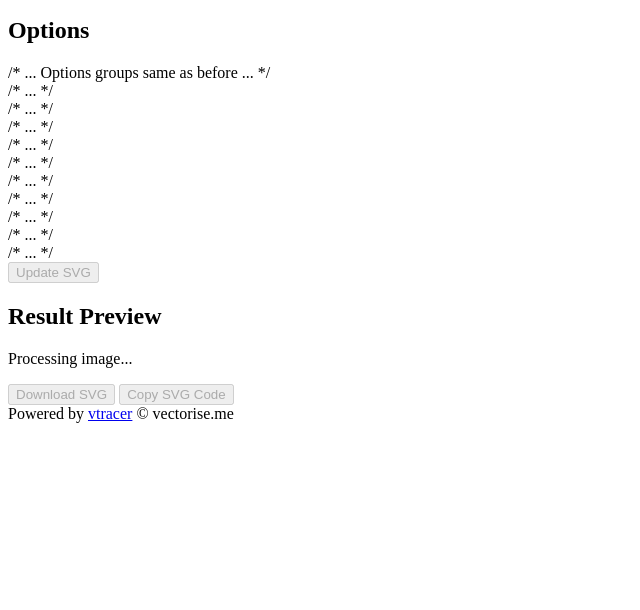
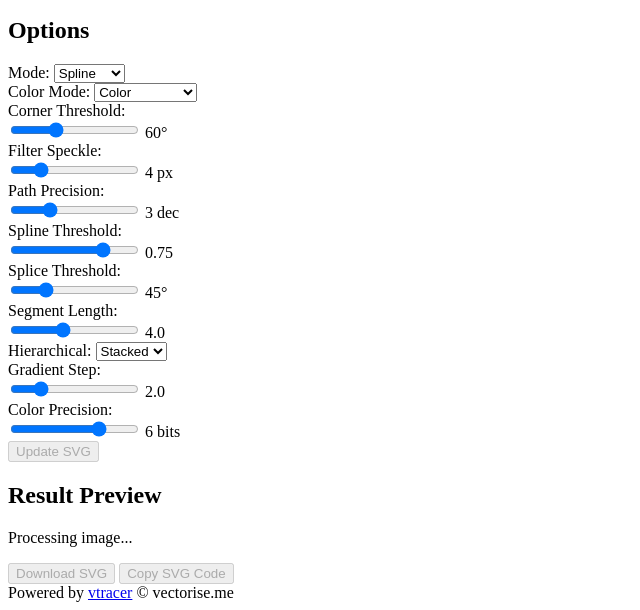
Before and after one commit to JonathanWeerakkody/Vectorise_Me, a website: page public/index.html in a window 1280 px wide. Shown: the part 617-1227 px from the top of the page, without its empty margins (0-640 px from the left). Before the commit the page ends 1048 px from the top, so only its background shows below. Drawn offline with Linux system fonts and the light colour scheme.

Commit message:
Update index.html

```diff
--- a/public/index.html
+++ b/public/index.html
@@ -3,7 +3,7 @@
 <head>
     <meta charset="UTF-8">
     <meta name="viewport" content="width=device-width, initial-scale=1.0">
-    <meta name="description" content="Convert images to high-quality, customizable SVG vectors instantly online. Powered by vtracer.">
+    <meta name="description" content="Convert images to high-quality, customizable SVG vector files instantly online. Powered by vtracer.">
     <title>vectorise.me - AI-Powered Vectorization</title>
     <!-- Favicons -->
     <link rel="icon" type="image/x-icon" href="/assets/images/favicon.ico">
@@ -11,8 +11,8 @@
     <link rel="apple-touch-icon" sizes="180x180" href="/assets/images/apple-touch-icon.png">
     <!-- Stylesheet -->
     <link rel="stylesheet" href="style.css">
-    <!-- Font Awesome for Icons (Optional, but nice for UI) -->
-    <link rel="stylesheet" href="https://cdnjs.cloudflare.com/ajax/libs/font-awesome/6.2.0/css/all.min.css">
+    <!-- Font Awesome for Icons (Optional) -->
+    <link rel="stylesheet" href="https://cdnjs.cloudflare.com/ajax/libs/font-awesome/6.2.0/css/all.min.css" integrity="sha512-xh6O/CkQoPOWDdYTDqeRdPCVd1SpvCA9XXcUnZS2FmJNp1coAFzvtCN9BmamE+4aHK8yyUHUSCcJHgXloTyT2A==" crossorigin="anonymous" referrerpolicy="no-referrer" />
 </head>
 <body>
     <div class="app-container">
@@ -32,7 +32,7 @@
                         <i class="fas fa-cloud-upload-alt upload-icon"></i>
                         <p class="upload-text">Drag & Drop Your Image Here</p>
                         <p class="upload-or">or</p>
-                        <label for="imageInput" class="file-label button-primary">Choose File</label>
+                        <label for="imageInput" class="button-primary file-label-button">Choose File</label>
                         <input type="file" id="imageInput" accept="image/jpeg, image/png, image/webp, image/bmp" hidden>
                          <p class="upload-subtext">(Max 15MB)</p>
                     </div>
@@ -54,7 +54,7 @@
                       <h3>vectorise.me</h3>
                   </div>
                  <div class="header-right">
-                      <button id="uploadNewBtn" class="button-secondary">Upload New</button>
+                      <button id="uploadNewBtn" class="button-secondary">Upload New</button> <!-- Ensure ID exists -->
                   </div>
              </header>
 
@@ -64,46 +64,108 @@
                     <h2>Options</h2>
                     <form id="optionsForm">
                         <!-- Mode -->
-                        <div class="option-group" id="groupMode"> /* ... Options groups same as before ... */ </div>
+                        <div class="option-group" id="groupMode">
+                            <label for="optMode" title="Output mode: Spline (smooth curves), Polygon (straight lines), Pixel (blocky)">Mode:</label>
+                            <select id="optMode" name="mode"> <!-- Ensure ID exists -->
+                                <option value="spline" selected>Spline</option>
+                                <option value="polygon">Polygon</option>
+                                <option value="pixel">Pixel</option>
+                            </select>
+                        </div>
                         <!-- Color Mode -->
-                        <div class="option-group" id="groupColorMode"> /* ... */ </div>
-                        <!-- Corner Threshold -->
-                        <div class="option-group slider-group" id="groupCornerThreshold"> /* ... */ </div>
-                        <!-- Filter Speckle -->
-                         <div class="option-group slider-group" id="groupFilterSpeckle"> /* ... */ </div>
-                        <!-- Path Precision -->
-                         <div class="option-group slider-group" id="groupPathPrecision"> /* ... */ </div>
-                        <!-- Spline Threshold (Conditional) -->
-                         <div class="option-group slider-group" id="groupSplineThreshold"> /* ... */ </div>
-                         <!-- Splice Threshold (Conditional) -->
-                        <div class="option-group slider-group" id="groupSpliceThreshold"> /* ... */ </div>
-                        <!-- Segment Length (Conditional) -->
-                        <div class="option-group slider-group" id="groupSegmentLength"> /* ... */ </div>
-                         <!-- Hierarchical (Conditional) -->
-                        <div class="option-group" id="groupHierarchical"> /* ... */ </div>
-                        <!-- Gradient Step (Conditional) -->
-                        <div class="option-group slider-group" id="groupGradientStep"> /* ... */ </div>
-                        <!-- Color Precision (Conditional) -->
-                        <div class="option-group slider-group" id="groupColorPrecision"> /* ... */ </div>
+                         <div class="option-group" id="groupColorMode">
+                            <label for="optColormode" title="Trace in color or black & white">Color Mode:</label>
+                            <select id="optColormode" name="color_mode"> <!-- Ensure ID exists, maps to --colormode bw -->
+                                <option value="color" selected>Color</option>
+                                <option value="bw">Binary (B&W)</option>
+                            </select>
+                        </div>
 
-                         <button id="convertBtn" class="action-button convert-button" disabled>Update SVG</button>
+                        <!-- --- Always Visible / Almost Always Visible --- -->
+                         <div class="option-group slider-group" id="groupCornerThreshold">
+                            <label for="optCornerThreshold" title="Angle considered a corner (degrees)">Corner Threshold:</label>
+                             <div class="slider-wrapper">
+                                <input type="range" id="optCornerThreshold" name="corner_threshold" min="0" max="180" value="60" step="1">
+                                <span class="slider-value" id="optCornerThresholdValue">60°</span> <!-- Ensure ID exists -->
+                            </div>
+                        </div>
+                        <div class="option-group slider-group" id="groupFilterSpeckle">
+                            <label for="optFilterSpeckle" title="Discard patches smaller than X pixels">Filter Speckle:</label>
+                            <div class="slider-wrapper">
+                                <input type="range" id="optFilterSpeckle" name="filter_speckle" min="0" max="20" value="4" step="1">
+                                <span class="slider-value" id="optFilterSpeckleValue">4 px</span> <!-- Ensure ID exists -->
+                            </div>
+                        </div>
+                        <div class="option-group slider-group" id="groupPathPrecision">
+                            <label for="optPathPrecision" title="Decimal places for SVG coordinates">Path Precision:</label>
+                            <div class="slider-wrapper">
+                                <input type="range" id="optPathPrecision" name="path_precision" min="1" max="8" value="3" step="1">
+                                <span class="slider-value" id="optPathPrecisionValue">3 dec</span> <!-- Ensure ID exists -->
+                            </div>
+                        </div>
+
+                        <!-- --- Conditional Options --- -->
+                        <div class="option-group slider-group" id="groupSplineThreshold">
+                            <label for="optSplineThreshold" title="Curve fitting accuracy (Spline Mode Only)">Spline Threshold:</label>
+                            <div class="slider-wrapper">
+                                <input type="range" id="optSplineThreshold" name="spline_threshold" min="0" max="1" value="0.75" step="0.01">
+                                <span class="slider-value" id="optSplineThresholdValue">0.75</span> <!-- Ensure ID exists -->
+                            </div>
+                        </div>
+                         <div class="option-group slider-group" id="groupSpliceThreshold">
+                             <label for="optSpliceThreshold" title="Minimum angle displacement to splice splines (Spline Mode Only)">Splice Threshold:</label>
+                            <div class="slider-wrapper">
+                                 <input type="range" id="optSpliceThreshold" name="splice_threshold" min="0" max="180" value="45" step="1">
+                                 <span class="slider-value" id="optSpliceThresholdValue">45°</span> <!-- Ensure ID exists -->
+                            </div>
+                        </div>
+                          <div class="option-group slider-group" id="groupSegmentLength">
+                            <label for="optSegmentLength" title="Max segment length for subdivision (Spline Mode Primarily)">Segment Length:</label>
+                            <div class="slider-wrapper">
+                               <input type="range" id="optSegmentLength" name="segment_length" min="0" max="10" value="4" step="0.5">
+                               <span class="slider-value" id="optSegmentLengthValue">4.0</span> <!-- Ensure ID exists -->
+                            </div>
+                        </div>
+                         <div class="option-group" id="groupHierarchical">
+                            <label for="optHierarchical" title="Layering method (Color Mode Only)">Hierarchical:</label>
+                            <select id="optHierarchical" name="hierarchical">
+                                <option value="stacked" selected>Stacked</option>
+                                <option value="cutout">Cutout</option>
+                             </select>
+                        </div>
+                         <div class="option-group slider-group" id="groupGradientStep">
+                            <label for="optGradientStep" title="Color difference for gradient layers (Color Mode Only)">Gradient Step:</label>
+                             <div class="slider-wrapper">
+                                <input type="range" id="optGradientStep" name="gradient_step" min="0" max="10" value="2" step="0.5">
+                                <span class="slider-value" id="optGradientStepValue">2.0</span> <!-- Ensure ID exists -->
+                            </div>
+                        </div>
+                         <div class="option-group slider-group" id="groupColorPrecision">
+                            <label for="optColorPrecision" title="Color channel precision (bits) (Color Mode Only)">Color Precision:</label>
+                            <div class="slider-wrapper">
+                                <input type="range" id="optColorPrecision" name="color_precision" min="1" max="8" value="6" step="1">
+                                <span class="slider-value" id="optColorPrecisionValue">6 bits</span> <!-- Ensure ID exists -->
+                            </div>
+                        </div>
+
+                         <button type="button" id="convertBtn" class="action-button convert-button" disabled>Update SVG</button> <!-- Use type="button" -->
                     </form>
                 </aside>
 
                 <!-- Result Panel -->
                 <section class="result-panel">
                     <h2>Result Preview</h2>
-                    <div id="statusArea" class="status-area app-status"></div>
+                    <div id="statusArea" class="status-area app-status"></div> <!-- Ensure ID exists -->
                     <div class="result-container">
-                        <div id="svgOutput" class="svg-output">
+                        <div id="svgOutput" class="svg-output"> <!-- Ensure ID exists -->
                              <p class="placeholder-text">Processing image...</p>
                         </div>
                     </div>
                     <div class="result-controls">
-                         <button id="downloadBtn" class="action-button download-button" disabled>Download SVG</button>
-                         <button id="copyBtn" class="action-button copy-button" disabled>Copy SVG Code</button>
+                         <button type="button" id="downloadBtn" class="action-button download-button" disabled>Download SVG</button> <!-- Ensure ID exists -->
+                         <button type="button" id="copyBtn" class="action-button copy-button" disabled>Copy SVG Code</button> <!-- Ensure ID exists -->
                     </div>
-                    <textarea id="svgCode" readonly style="display:none;"></textarea> <!-- Hidden -->
+                    <textarea id="svgCode" readonly style="display:none;"></textarea> <!-- Ensure ID exists -->
                 </section>
             </div>
         </section>
@@ -112,11 +174,9 @@
              Powered by <a href="https://github.com/visioncortex/vtracer" target="_blank" rel="noopener noreferrer">vtracer</a> © vectorise.me
         </footer>
 
-        <!-- Hidden link for download -->
-        <a id="downloadLink" style="display: none;"></a>
+        <a id="downloadLink" style="display: none;"></a> <!-- Ensure ID exists -->
     </div> <!-- End App Container -->
 
-    <!-- Ensure script is loaded AFTER the HTML body -->
     <script src="script.js"></script>
 </body>
 </html>
```
